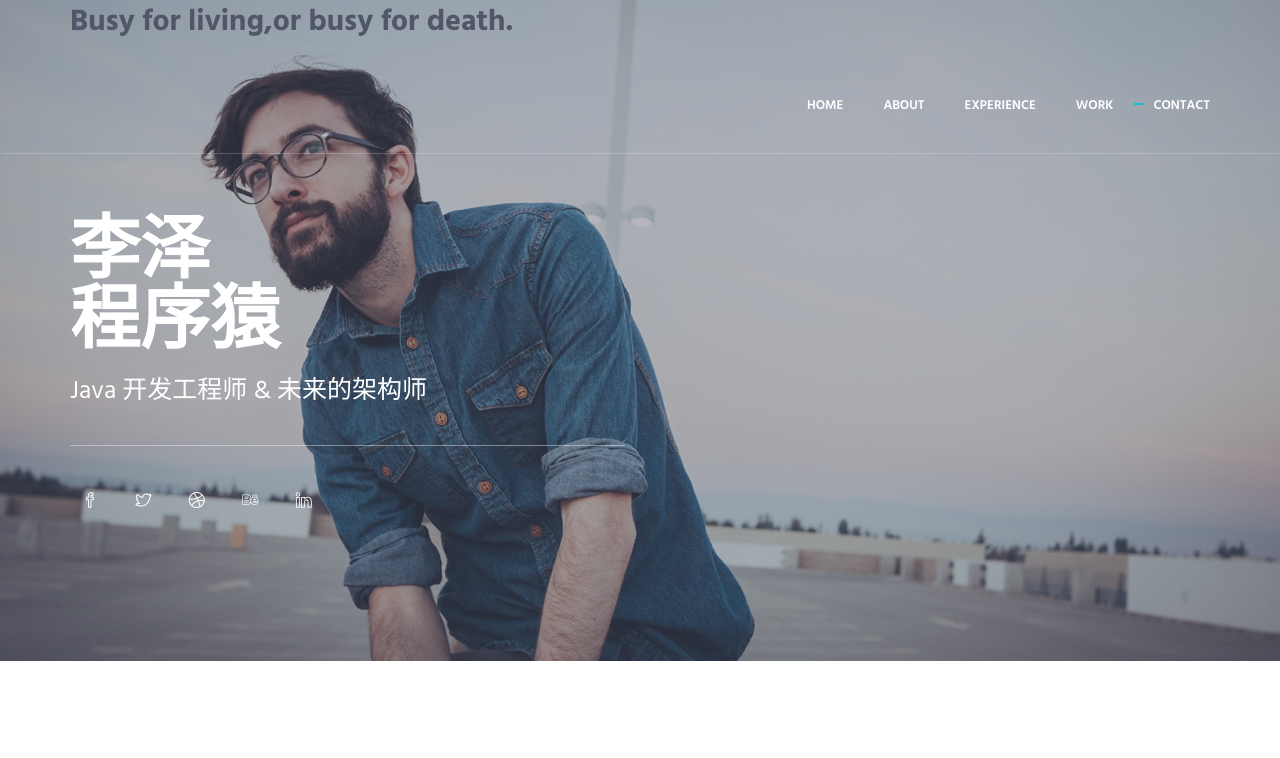
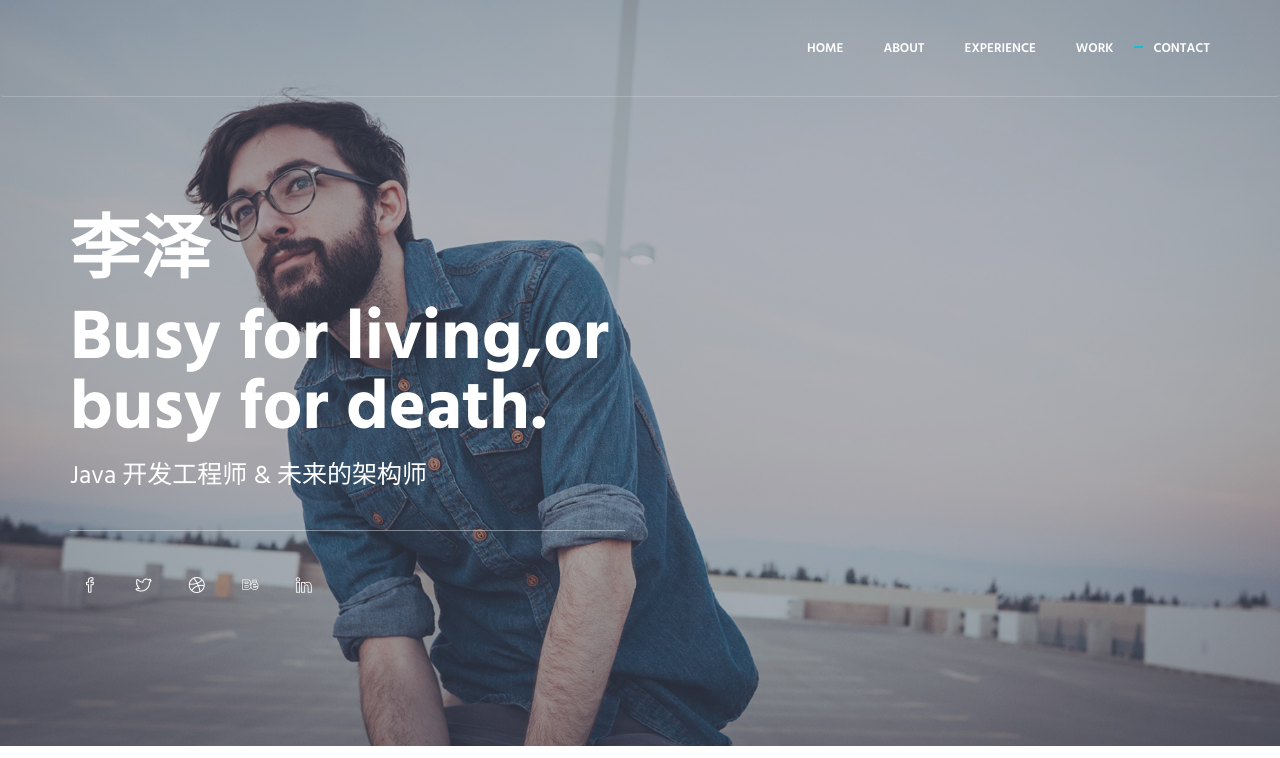
Before and after one commit to zrzh/1234, a plain HTML site: page index.html in a window 1280 px wide. Shown: the top 758 px of the page. Drawn offline with Linux system fonts and the light colour scheme.

Commit message:
Update index.html

```diff
--- a/index.html
+++ b/index.html
@@ -48,7 +48,7 @@
                             </a>
                         </div> -->
                         <!-- End Logo -->
-                        <h2>Busy for living,or busy for death.</h2>
+
                     </div>
 
                     <!-- Collect the nav links, forms, and other content for toggling -->
@@ -76,7 +76,8 @@
                 <div class="row">
                     <div class="col-sm-6">
                         <div class="promo-block-divider">
-                            <h1 class="promo-block-title">李泽 <br/> 程序猿</h1>
+                            <h1 class="promo-block-title">李泽 <br/> </h1>
+                            <h2 class="promo-block-title">Busy for living,or busy for death.</h2>
                             <p class="promo-block-text">Java 开发工程师 &amp; 未来的架构师</p>
                         </div>
                         <ul class="list-inline">
```
